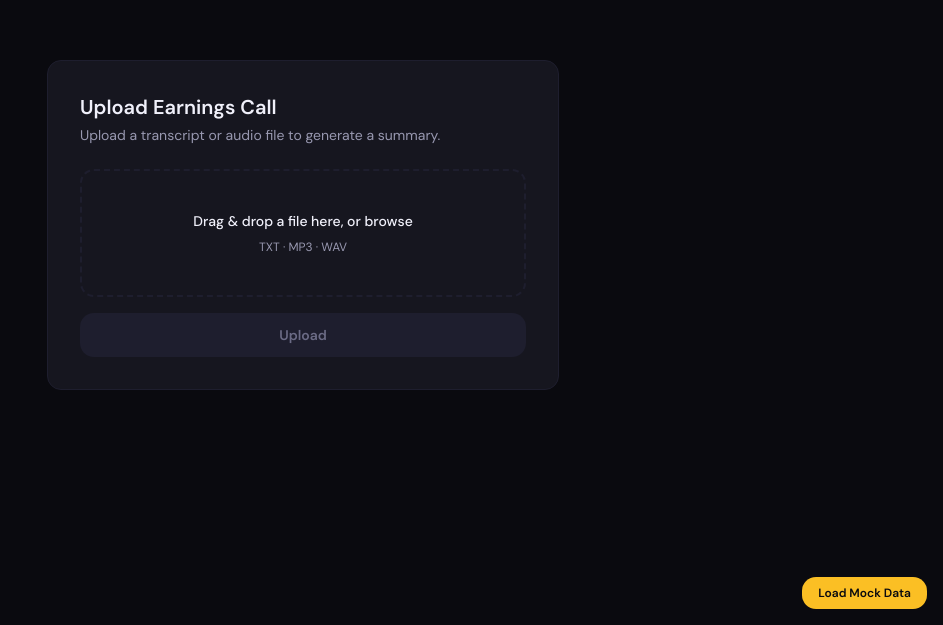
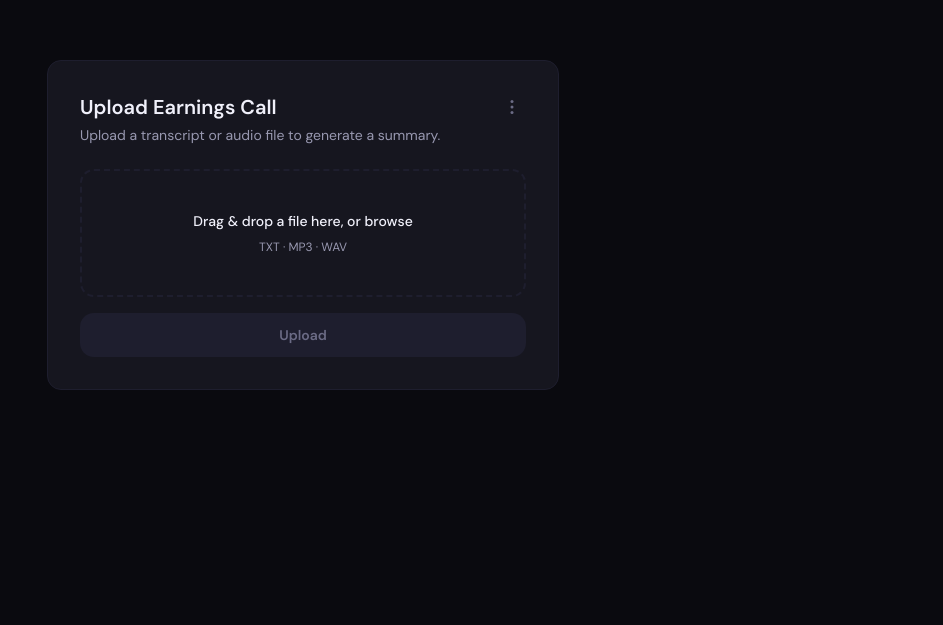
Before and after one commit to hkominsky/market-brief, a React (Vite) app in the folder src/view/: page / in a window 1280 px wide. Shown: the part 175-800 px from the top of the page, without its empty margins (337-1280 px from the left). Built offline with nearby package versions, Linux system fonts and the light colour scheme.

Commit message:
Moved loading mock data into a drop down menu in upload form. Simplified store.ts by making a types.ts and created a mock folder to house the mock data

```diff
--- a/src/view/src/App.tsx
+++ b/src/view/src/App.tsx
@@ -2,32 +2,7 @@ import React, { useEffect } from "react";
 import useStore from "./store";
 import UploadForm from "./components/UploadForm";
 import Dashboard from "./components/Dashboard";
-
-const MOCK_CALL = {
-  id: "mock-1",
-  transcript: "Apple reported record revenue of $94.9 billion for Q1 2024...",
-  summary: "Apple reported strong Q1 2024 results driven by record Services revenue and iPhone sales. Gross margin expanded to 45.9%, the highest in over a decade. Management expressed confidence in the Vision Pro launch and continued buyback program.",
-  ticker: "AAPL",
-  date: "Q1 2024",
-  kpis: [
-    { kpi: "Revenue", value: 94.9, unit: "USD B" },
-    { kpi: "Gross Margin", value: 45.9, unit: "%" },
-    { kpi: "EPS", value: 2.18, unit: "USD" },
-    { kpi: "Net Income", value: 33.9, unit: "USD B" },
-  ],
-  sentiment: {
-    prepared_remarks: {
-      label: "bullish" as const,
-      confidence: 0.88,
-      key_phrases: ["record Services revenue", "highest gross margin", "strong demand"],
-    },
-    qa: {
-      label: "neutral" as const,
-      confidence: 0.72,
-      key_phrases: ["China headwinds", "cautious on guidance", "Vision Pro ramp"],
-    },
-  },
-};
+import { MOCK_CALL } from "./mocks/mockData";
 
 export default function App() {
   const { earningsCalls, error, setError, setEarningsCalls } = useStore();
@@ -47,15 +22,10 @@ export default function App() {
           <span>{error}</span>
         </div>
       )}
-      {!earningsCalls && (
-        <button
-          onClick={() => setEarningsCalls([MOCK_CALL])}
-          className="fixed bottom-4 right-4 z-50 px-4 py-2 rounded-card text-xs font-semibold bg-brand-warning text-brand-bg cursor-pointer"
-        >
-          Load Mock Data
-        </button>
-      )}
-      {earningsCalls ? <Dashboard /> : <UploadForm />}
+      {earningsCalls
+        ? <Dashboard />
+        : <UploadForm onLoadMock={() => setEarningsCalls([MOCK_CALL])} />
+      }
     </div>
   );
 }
--- a/src/view/src/components/Dashboard.tsx
+++ b/src/view/src/components/Dashboard.tsx
@@ -125,7 +125,7 @@ const Dashboard = () => {
               <div className="bg-brand-card border border-brand-border rounded-card p-8">
                 <p className="text-md font-semibold text-brand-text mb-4">Sentiment</p>
                 <div className="flex flex-col gap-4">
-                  <SentimentBlock label="Prepared Remarks" data={selectedCall.sentiment.prepared_remarks} />
+                  <SentimentBlock label="Prepared statements" data={selectedCall.sentiment.prepared_statements} />
                   <div className="border-t border-brand-border" />
                   <SentimentBlock label="Q&A" data={selectedCall.sentiment.qa} />
                 </div>
--- a/src/view/src/components/UploadForm.tsx
+++ b/src/view/src/components/UploadForm.tsx
@@ -1,13 +1,30 @@
-import React, { useRef, useState } from "react";
+import React, { useRef, useState, useEffect } from "react";
 import useStore from "../store";
 
 const ACCEPTED = [".txt", ".mp3", ".wav"];
 
-const UploadForm = () => {
+interface UploadFormProps {
+  onLoadMock?: () => void;
+}
+
+const UploadForm = ({ onLoadMock }: UploadFormProps) => {
   const { setEarningsCalls, setLoading, setError, loading } = useStore();
   const [selectedFile, setSelectedFile] = useState<File | null>(null);
   const [dragging, setDragging] = useState(false);
+  const [menuOpen, setMenuOpen] = useState(false);
   const inputRef = useRef<HTMLInputElement>(null);
+  const menuRef = useRef<HTMLDivElement>(null);
+
+  // Close menu when clicking outside
+  useEffect(() => {
+    const handleClickOutside = (e: MouseEvent) => {
+      if (menuRef.current && !menuRef.current.contains(e.target as Node)) {
+        setMenuOpen(false);
+      }
+    };
+    document.addEventListener("mousedown", handleClickOutside);
+    return () => document.removeEventListener("mousedown", handleClickOutside);
+  }, []);
 
   const isValidFile = (file: File) =>
     ACCEPTED.some((ext) => file.name.toLowerCase().endsWith(ext));
@@ -45,13 +62,45 @@ const UploadForm = () => {
     <div className="min-h-screen bg-brand-bg flex items-center justify-center p-6">
       <div className="w-full max-w-lg bg-brand-card border border-brand-border rounded-card p-8">
 
-        <div className="mb-6">
+        {/* Header row with three-dot menu */}
+        <div className="mb-6 flex items-start justify-between">
+          <div>
             <h2 className="font-sans text-xl font-semibold text-brand-text mb-1">
               Upload Earnings Call
             </h2>
             <p className="font-sans text-sm text-brand-subtext">
               Upload a transcript or audio file to generate a summary.
             </p>
+          </div>
+
+          {/* Three-dot menu */}
+          <div className="relative" ref={menuRef}>
+            <button
+              onClick={() => setMenuOpen((prev) => !prev)}
+              className="p-1.5 rounded-md text-brand-muted hover:text-brand-text hover:bg-brand-border/50 transition-colors"
+              aria-label="More options"
+            >
+              <svg width="16" height="16" viewBox="0 0 16 16" fill="currentColor">
+                <circle cx="8" cy="2.5" r="1.5" />
+                <circle cx="8" cy="8" r="1.5" />
+                <circle cx="8" cy="13.5" r="1.5" />
+              </svg>
+            </button>
+
+            {menuOpen && (
+              <div className="absolute right-0 mt-1 w-44 bg-brand-card border border-brand-border rounded-card shadow-card z-20 py-1 overflow-hidden">
+                <button
+                  onClick={() => {
+                    setMenuOpen(false);
+                    onLoadMock?.();
+                  }}
+                  className="w-full text-left px-4 py-2 text-sm text-brand-text hover:bg-brand-border/40 transition-colors"
+                >
+                  Try for Free!
+                </button>
+              </div>
+            )}
+          </div>
         </div>
 
         <div
--- /dev/null
+++ b/src/view/src/mocks/mockData.ts
@@ -0,0 +1,27 @@
+import { EarningsCall } from "../types";
+
+export const MOCK_CALL: EarningsCall = {
+  id: "mock-1",
+  transcript: "Apple reported record revenue of $94.9 billion for Q1 2024...",
+  summary: "Apple reported strong Q1 2024 results driven by record Services revenue and iPhone sales. Gross margin expanded to 45.9%, the highest in over a decade. Management expressed confidence in the Vision Pro launch and continued buyback program.",
+  ticker: "AAPL",
+  date: "Q1 2024",
+  kpis: [
+    { kpi: "Revenue", value: 94.9, unit: "USD B" },
+    { kpi: "Gross Margin", value: 45.9, unit: "%" },
+    { kpi: "EPS", value: 2.18, unit: "USD" },
+    { kpi: "Net Income", value: 33.9, unit: "USD B" },
+  ],
+  sentiment: {
+    prepared_statements: {
+      label: "bullish",
+      confidence: 0.88,
+      key_phrases: ["record Services revenue", "highest gross margin", "strong demand"],
+    },
+    qa: {
+      label: "neutral",
+      confidence: 0.72,
+      key_phrases: ["China headwinds", "cautious on guidance", "Vision Pro ramp"],
+    },
+  },
+};
--- a/src/view/src/store.ts
+++ b/src/view/src/store.ts
@@ -1,31 +1,5 @@
 import { create } from "zustand";
-
-interface KPI {
-  kpi: string;
-  value: number;
-  unit: string;
-}
-
-interface SentimentSection {
-  label: "bullish" | "neutral" | "bearish";
-  confidence: number;
-  key_phrases: string[];
-}
-
-interface Sentiment {
-  prepared_remarks: SentimentSection;
-  qa: SentimentSection;
-}
-
-interface EarningsCall {
-  id: string;
-  transcript: string;
-  summary: string | null;
-  ticker: string | null;
-  date: string | null;
-  kpis: KPI[];
-  sentiment: Sentiment | null;
-}
+import { EarningsCall } from "./types";
 
 interface StoreState {
   earningsCalls: EarningsCall[] | null;
--- /dev/null
+++ b/src/view/src/types.ts
@@ -0,0 +1,26 @@
+export interface KPI {
+  kpi: string;
+  value: number;
+  unit: string;
+}
+
+export interface SentimentSection {
+  label: "bullish" | "neutral" | "bearish";
+  confidence: number;
+  key_phrases: string[];
+}
+
+export interface Sentiment {
+  prepared_statements: SentimentSection;
+  qa: SentimentSection;
+}
+
+export interface EarningsCall {
+  id: string;
+  transcript: string;
+  summary: string | null;
+  ticker: string | null;
+  date: string | null;
+  kpis: KPI[];
+  sentiment: Sentiment | null;
+}
```
Also changed, not shown: 1 other file (tests, documents, lock files or other folders). Lines whose indentation alone changed are shown as unchanged.
